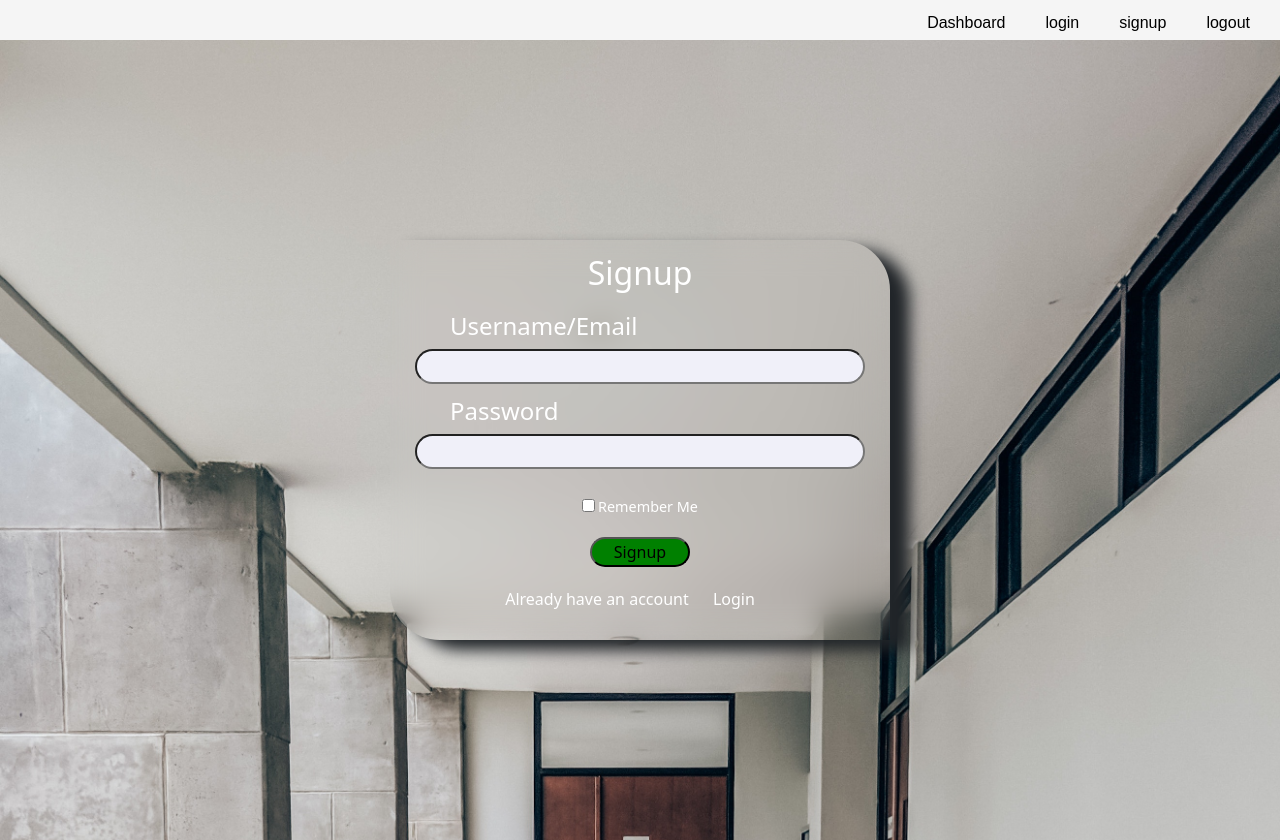
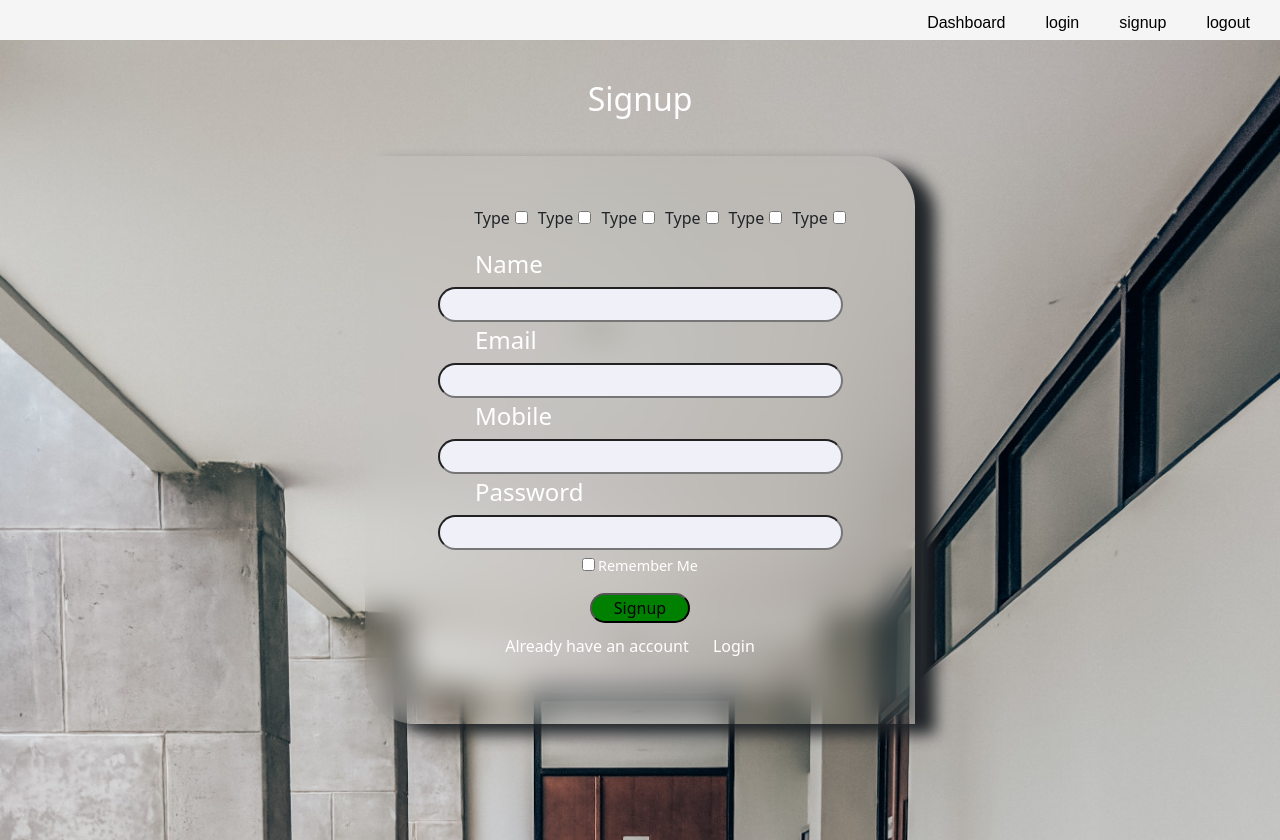
Before and after one commit to RiyanshYogi/FlatFusionHub, a React (Create React App) app in the folder frontend/: page /signup in a window 1280 px wide. Built offline with nearby package versions, Linux system fonts and the light colour scheme.

Commit message:
updated frontend to greate extent, improved CSS

```diff
--- a/frontend/src/Component/Login.css
+++ b/frontend/src/Component/Login.css
@@ -1,5 +1,6 @@
 
 section {
+    position: relative;
     display: flex;
     flex-direction: column;
     justify-content: center;
@@ -10,29 +11,48 @@ section {
     background: url('./images/house3.jpg') no-repeat;
     background-size: cover;
 }
+h2 {
+    position: absolute;
+    top: 40px;
+    font-size: 2em;
+    color: #fff;
+    text-align: center;
+}
 
 .login-div {
-    width: 500px;
-    height: 400px;
+    width: 550px;
+    padding: 50px;
     display: flex;
     flex-direction: column;
     justify-content: space-evenly;
     position: relative;
     background: transparent;
     backdrop-filter: blur(15px);
-    text-align: center;
     box-shadow: 20px 10px 15px;
     border-radius: 0px 50px;
+    text-align: center;
 }
 
-h2 {
-    font-size: 2em;
-    color: #fff;
-    text-align: center;
+.type_class {
+        margin-bottom: 10px;
+}
+.type_class input {
+    margin-right: 10px;
+}
+.type_class label {
+    margin-right: 5px;
+}
+.type_class ion-icon {
+    float: left;
+    color: #f0f0f9;
+    width: 50px;
+    height: 30px;
+    margin-bottom: 5px;
 }
 
 .inputbox {
     text-align: center;
+    margin-bottom: 5px;
 }
 
 .inputbox ion-icon {
@@ -62,6 +82,7 @@ h2 {
 .btn {
     text-align: center;
     border: none;
+    margin: 5px 0 5px 0;
 }
 .btn button {
     width: 100px;
@@ -75,6 +96,7 @@ h2 {
     color: #fff;
     display: flex;
     justify-content: center;
+    margin-bottom: 5px;
 }
 
 .forget label input {
--- a/frontend/src/Component/Login.js
+++ b/frontend/src/Component/Login.js
@@ -9,14 +9,15 @@ import { Outlet, Link } from "react-router-dom";
 const Login = () => {
 
 
-    const [username, setUsername] = useState("");
+
+    const [email, setEmail] = useState("");
     const [password, setPassword] = useState("");
     const [cookies, setCookies] = useCookies(['token']);
     const [msg, setMsg] = useState("");
 
     const handleLogin = async () => {
-        const response = await axios.post('http://localhost:8080/login', {
-            username,
+        const response = await axios.post('http://localhost:3000/login', {
+            email,
             password
         })
             .then(resp => {
@@ -26,7 +27,7 @@ const Login = () => {
                 setCookies('token', resp.data.token, { path: '/', expires })
             })
             .catch(error => {
-                setMsg("Invalid username or password");
+                setMsg("Invalid email or password");
             });
 
     }
@@ -51,13 +52,13 @@ const Login = () => {
             </header>
             <section>
 
+                <h2>Login</h2>
 
                 <div className="login-div">
-                    <h2>Login</h2>
                     <div className="inputbox" >
                         <ion-icon name="mail-outline"></ion-icon>
-                        <label>Username/Email</label>
-                        <input value={username} onChange={e => setUsername(e.target.value)} required />
+                        <label>Email</label>
+                        <input type='email' value={email} onChange={e => setEmail(e.target.value)} required />
                     </div>
                     <div className="inputbox" >
                         <ion-icon name="lock-closed-outline"></ion-icon>
--- a/frontend/src/Component/Logout.js
+++ b/frontend/src/Component/Logout.js
@@ -33,8 +33,8 @@ const Logout = () => {
             </header>
             <section>
 
+                    <h2>Logout</h2>
                 <div className="login-div">
-                    <h2>Logout</h2>
 
                     <div className="btn">
                         <h3>User Logout Successfully</h3>
--- a/frontend/src/Component/Signup.js
+++ b/frontend/src/Component/Signup.js
@@ -7,14 +7,20 @@ import { Outlet, Link } from "react-router-dom";
 
 const Signup = () => {
 
+    const [email, setEmail] = useState("");
     const [username, setUsername] = useState("");
     const [password, setPassword] = useState("");
+    const [mobile, setMobile] = useState("");
+    const [type, setType] = useState("");
     const [msg, setMsg] = useState("");
 
     const handleRegister = async () => {
-        const response = await axios.post('http://localhost:8080/users', {
+        const response = await axios.post('http://localhost:3000/users', {
+            type,
             username,
-            password
+            email,
+            password,
+            mobile
         })
             .then(resp => {
                 setMsg("Registration successfully.");
@@ -43,14 +49,38 @@ const Signup = () => {
                 </div>
             </header>
             <section>
+                <h2>Signup</h2>
+                <div className="login-div">
 
-
-                <div className="login-div">
-                    <h2>Signup</h2>
+                    <div className='type_class'>
+                        <ion-icon name="medal-outline"></ion-icon>
+                        <label>Type</label>
+                        <input type='checkbox' name='type' value={type} onChange={e => setType(e.target.value)} required />
+                        <label>Type</label>
+                        <input type='checkbox' name='type' value={type} onChange={e => setType(e.target.value)} required />
+                        <label>Type</label>
+                        <input type='checkbox' name='type' value={type} onChange={e => setType(e.target.value)} required />
+                        <label>Type</label>
+                        <input type='checkbox' name='type' value={type} onChange={e => setType(e.target.value)} required />
+                        <label>Type</label>
+                        <input type='checkbox' name='type' value={type} onChange={e => setType(e.target.value)} required />
+                        <label>Type</label>
+                        <input type='checkbox' name='type' value={type} onChange={e => setType(e.target.value)} required />
+                    </div>
+                    <div className='inputbox'>
+                        <ion-icon name="person-outline"></ion-icon>
+                        <label>Name</label>
+                        <input type='text' name='username' value={username} onChange={e => setUsername(e.target.value)} required />
+                    </div>
                     <div className="inputbox" >
                         <ion-icon name="mail-outline"></ion-icon>
-                        <label>Username/Email</label>
-                        <input type='text' name='username' value={username} onChange={e => setUsername(e.target.value)} required />
+                        <label>Email</label>
+                        <input type='email' name='email' value={email} onChange={e => setEmail(e.target.value)} required />
+                    </div>
+                    <div className="inputbox" >
+                        <ion-icon name="call-outline"></ion-icon>
+                        <label>Mobile</label>
+                        <input type='number' name='mobile' value={mobile} onChange={e => setMobile(e.target.value)} required />
                     </div>
                     <div className="inputbox" >
                         <ion-icon name="lock-closed-outline"></ion-icon>
```
Also changed, not shown: 1 other file (tests, documents, lock files or other folders).
